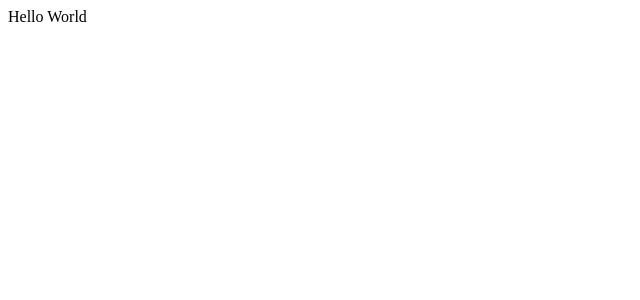
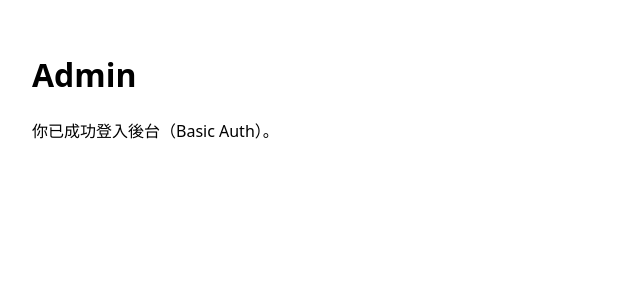
Before and after one commit to Annies0904/workwearyouhoIG, a Next.js app in the folder apps/web/: page / in a window 1280 px wide. Shown: the top 300 px of the page, without its empty margins (0-640 px from the left). Built offline with nearby package versions, Linux system fonts and the light colour scheme.

Commit message:
Replace Home component with AdminHome component

```diff
--- a/apps/web/pages/index.js
+++ b/apps/web/pages/index.js
@@ -1,3 +1,8 @@
-export default function Home() {
-  return <div>Hello World</div>;
+export default function AdminHome() {
+  return (
+    <main style={{ padding: 24, fontFamily: "system-ui" }}>
+      <h1>Admin</h1>
+      <p>你已成功登入後台（Basic Auth）。</p>
+    </main>
+  );
 }
```
